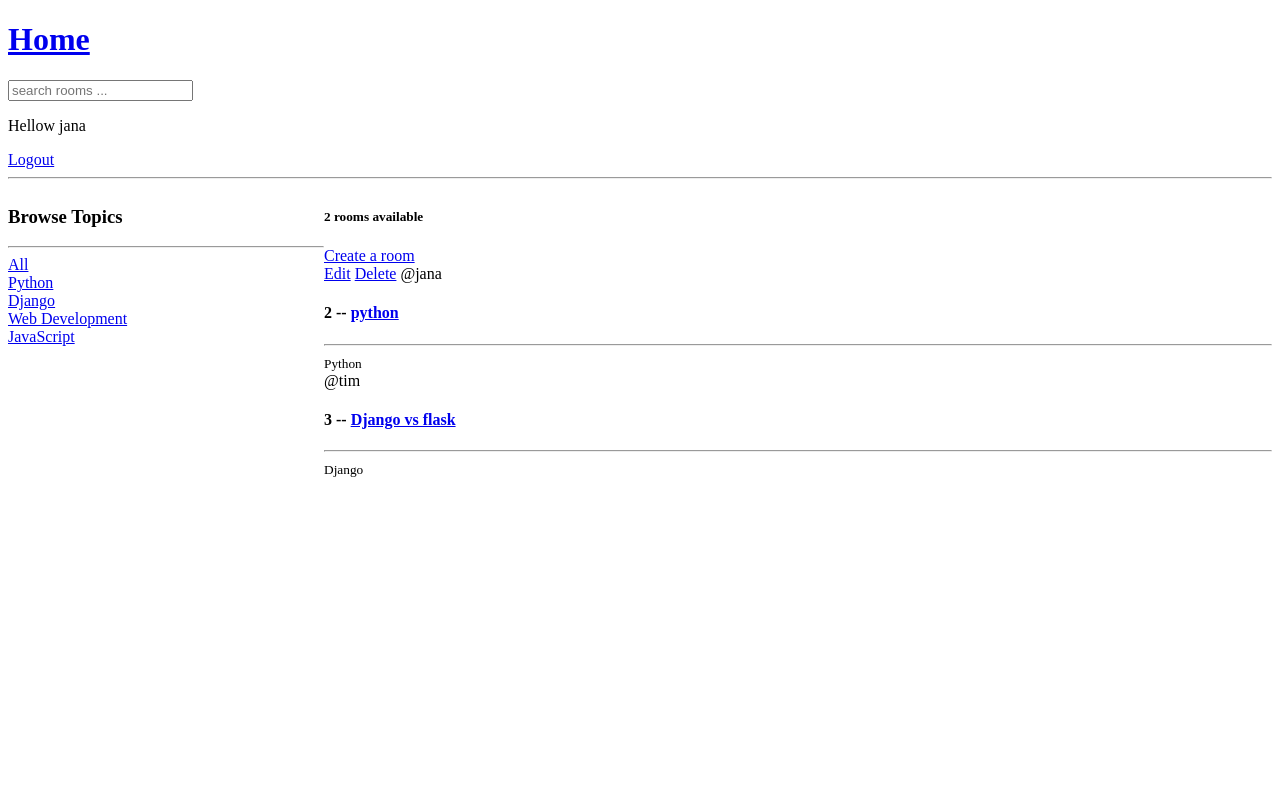
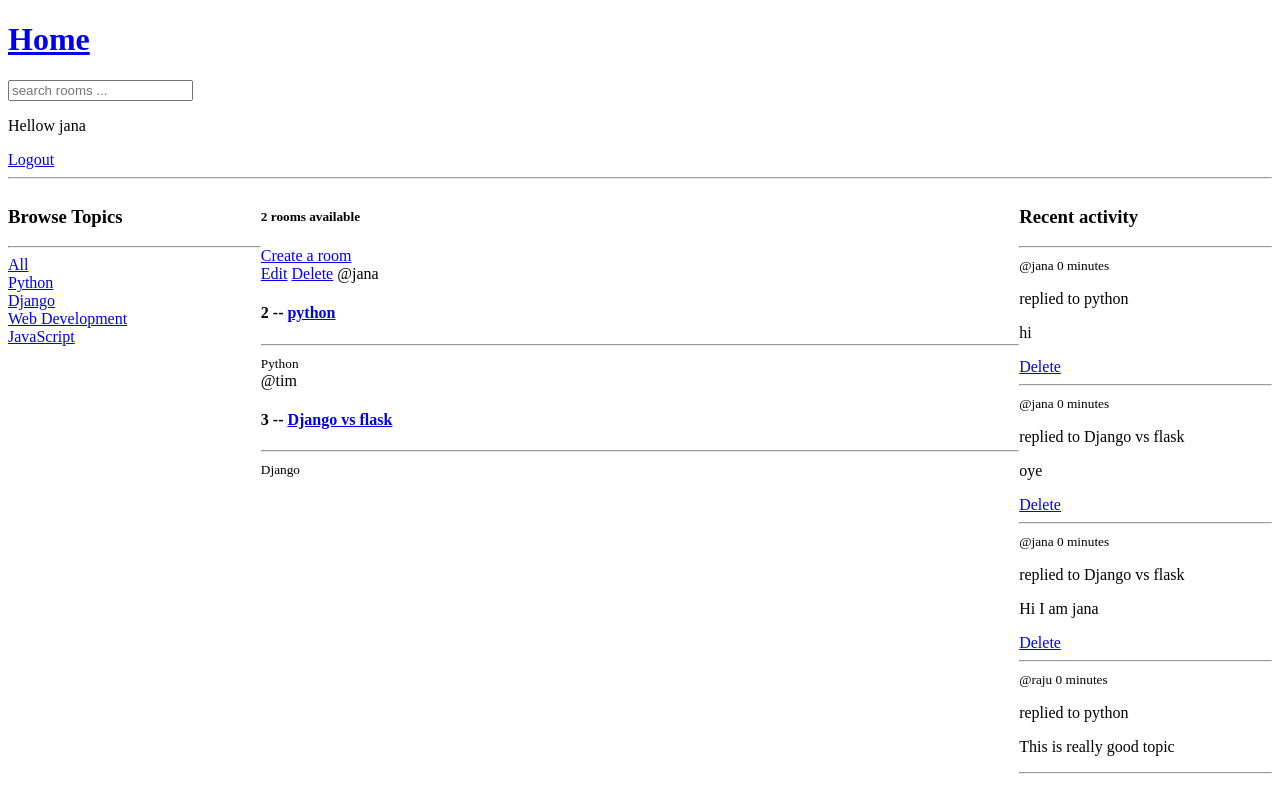
Before and after one commit to pjanardhan7u/studybud, a Django app: page / in a window 1280 px wide. Run offline with Django 5.2, Linux system fonts and the light colour scheme; a user stored in the database is signed in; data comes from the database, SQL or seed files in the repository; both versions use the stored data as it was after the commit.

Commit message:
implemented activity feed and broke them into components

```diff
--- a/base/models.py
+++ b/base/models.py
@@ -36,5 +36,8 @@ class Message(models.Model):
     updated=models.DateTimeField(auto_now=True)
     created=models.DateTimeField(auto_now_add=True)
 
+    class Meta:
+        ordering=['-updated','-created']
+
     def __str__(self):
         return self.body[0:50]
--- /dev/null
+++ b/base/templates/base/activity_component.html
@@ -0,0 +1,16 @@
+
+    <h3>Recent activity</h3>
+    <hr>
+
+    {% for msg in room_messages %}
+    <div>
+        <small>@{{msg.user}} {{msg.created|timesince}}</small>
+        <p>replied to {{msg.room}}</p>
+        <p>{{msg}}</p>
+
+        {% if request.user == msg.user %}
+            <a href="{% url 'delete-message' msg.id  %}">Delete</a>
+        {% endif %}
+        <hr>
+    </div>
+    {% endfor %}
--- a/base/templates/base/home.html
+++ b/base/templates/base/home.html
@@ -6,54 +6,32 @@
 <style>
     .home-container{
         display:grid;
-        grid-template-columns: 1fr 3fr
+        grid-template-columns: 1fr 3fr 1fr
     }
 </style>
 
 
 <div class="home-container">
     <div>
-        <h3>Browse Topics</h3>
-        <hr>
-
-        <div>
-            <a href="{% url 'home' %}">All</a>
-        </div>
-
-        {% for topic in topics %}
-
-        <div>
-            <a href="{% url 'home' %}?q={{topic.name}}">{{topic.name}}</a>
-        </div>
-
-
-        {% endfor %}
+       {%  include 'base/topics_component.html' %}
 
     </div>
+
     <div>
         <h5>{{room_count}} rooms available</h5>
         <a href="{% url 'create-room' %}">Create a room</a>
-        <div>
 
-            {% for room in rooms %}
-            <div>
-                {% if request.user == room.host %}
-                <a href="{% url 'update-room' room.id %}">Edit</a>
-                <a href="{% url 'delete-room' room.id %}">Delete</a>
-                {% endif %}
-                <span>@{{room.host.username}}</span>
-                <h4>{{room.id}}   -- <a href="{% url 'room' room.id %}">  {{room.name}}</a> </h4>
-                <hr>
-                <small>{{room.topic.name}}</small>
-            </div>
-
-            {% endfor %}
-        </div>
+        {% include 'base/rooms_component.html' %}
 
     </div>
 
+    <div>
+
+        {% include 'base/activity_component.html' %}
 
 
+
+    </div>
 
 
 
--- a/base/templates/base/room.html
+++ b/base/templates/base/room.html
@@ -23,6 +23,9 @@
 
             {% for message in room_messages %}
             <div>
+                {% if request.user == message.user %}
+                    <a href="{% url 'delete-message' message.id  %}">Delete</a>
+                {% endif %}
                 <small>@{{message.user}} {{message.created|timesince}} ago</small>
                 <p>{{message.body}}</p>
                 <hr>
--- /dev/null
+++ b/base/templates/base/rooms_component.html
@@ -0,0 +1,17 @@
+
+        <div>
+
+            {% for room in rooms %}
+            <div>
+                {% if request.user == room.host %}
+                <a href="{% url 'update-room' room.id %}">Edit</a>
+                <a href="{% url 'delete-room' room.id %}">Delete</a>
+                {% endif %}
+                <span>@{{room.host.username}}</span>
+                <h4>{{room.id}}   -- <a href="{% url 'room' room.id %}">  {{room.name}}</a> </h4>
+                <hr>
+                <small>{{room.topic.name}}</small>
+            </div>
+
+            {% endfor %}
+        </div>
--- /dev/null
+++ b/base/templates/base/topics_component.html
@@ -0,0 +1,15 @@
+<h3>Browse Topics</h3>
+<hr>
+
+<div>
+    <a href="{% url 'home' %}">All</a>
+</div>
+
+{% for topic in topics %}
+
+<div>
+    <a href="{% url 'home' %}?q={{topic.name}}">{{topic.name}}</a>
+</div>
+
+
+{% endfor %}
--- a/base/urls.py
+++ b/base/urls.py
@@ -15,4 +15,6 @@ urlpatterns = [
     path('update-room/<str:pk>/',views.updateRoom,name="update-room"),
     path('delete-room/<str:pk>/',views.deleteRoom,name="delete-room"),
 
+    path('delete-message/<str:pk>/',views.deleteMessage,name="delete-message"),
+
 ]
--- a/base/views.py
+++ b/base/views.py
@@ -71,9 +71,13 @@ def home(request):
         Q(name__icontains=q) |
         Q(description__icontains=q)
         )
+
+
+    room_messages=Message.objects.filter(Q(room__topic__name__icontains=q))
     room_count=rooms.count()
     topics=Topic.objects.all()
-    context={'rooms':rooms,'topics':topics,'room_count':room_count}
+    context={'rooms':rooms,'topics':topics,
+        'room_count':room_count,'room_messages':room_messages}
     return render(request,'base/home.html',context)
 
 
@@ -141,3 +145,19 @@ def deleteRoom(request,pk):
         return redirect('home')
 
     return render(request,'base/delete.html',{'obj':room})
+
+
+@login_required(login_url='login')
+def deleteMessage(request,pk):
+    msg = Message.objects.get(id=pk)
+
+    if request.user != msg.user:
+        return HttpResponse('You are not allowed here')
+
+    if request.method=='POST':
+        msg.delete()
+
+        return redirect('home')
+
+
+    return render(request,'base/delete.html',{'obj':msg})
```
Also changed, not shown: db.sqlite3.
